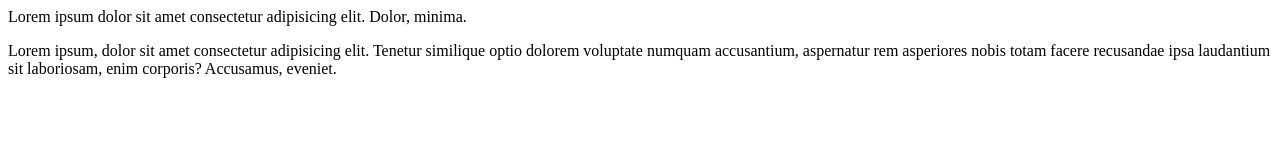
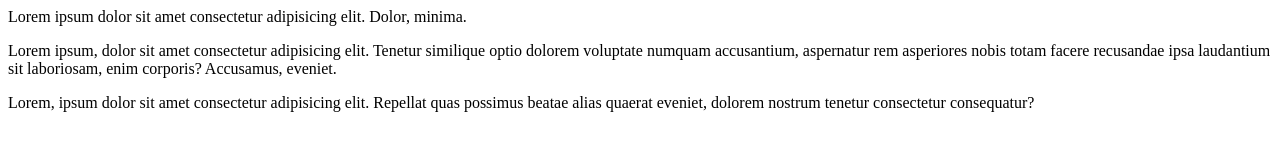
Before and after one commit to YashChothe/learn-git, a plain HTML site: page index.html in a window 1280 px wide. Drawn offline with Linux system fonts and the light colour scheme.

Commit message:
add the feature

```diff
--- a/index.html
+++ b/index.html
@@ -8,5 +8,7 @@
 <body>
     Lorem ipsum dolor sit amet consectetur adipisicing elit. Dolor, minima.
     <p>Lorem ipsum, dolor sit amet consectetur adipisicing elit. Tenetur similique optio dolorem voluptate numquam accusantium, aspernatur rem asperiores nobis totam facere recusandae ipsa laudantium sit laboriosam, enim corporis? Accusamus, eveniet.</p>
+    <p>Lorem, ipsum dolor sit amet consectetur adipisicing elit. Repellat quas possimus beatae alias quaerat eveniet, dolorem nostrum tenetur consectetur consequatur?</p>
+
 </body>
 </html>
```
